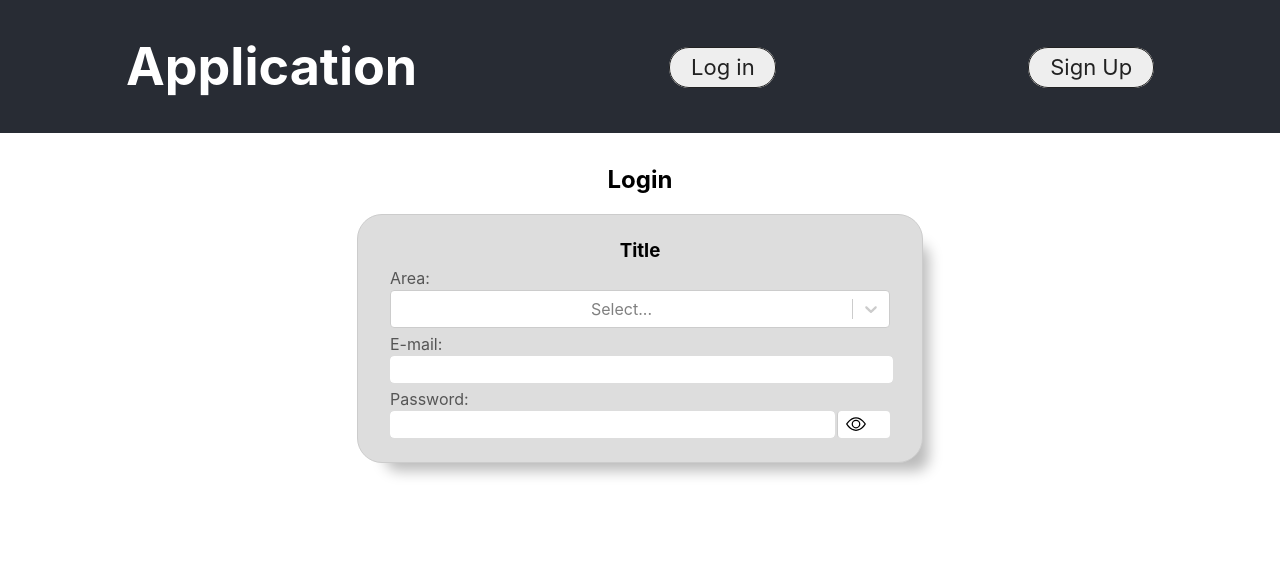
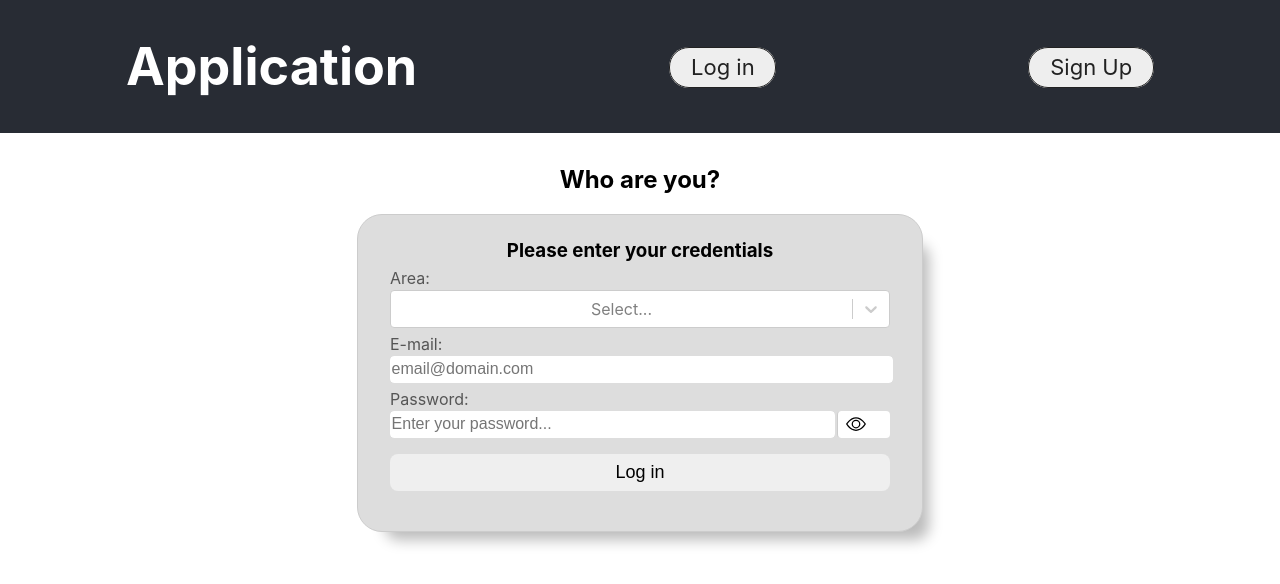
Before and after one commit to i-wolffe/sqlexpress-client, a React (Create React App) app: page /login in a window 1280 px wide. Shown: the top 584 px of the page. Built offline with nearby package versions, Linux system fonts and the light colour scheme.

Commit message:
Added functionality of login query

```diff
--- a/src/App.css
+++ b/src/App.css
@@ -106,6 +106,10 @@ span.toggle {
   border-radius: 4px;
 }
 
+span.toggle:hover {
+  background-color: #BBB;
+}
+
 label {
   text-align: start;
   justify-content: left;
@@ -129,13 +133,13 @@ input {
   outline-style: solid;
   outline-color: #DDD;
 }
-input[type=email]:focus, input[type=password]:focus{
+input[type=text]:focus, input[type=password]:focus{
   outline-width: 2px !important;
   outline-style: solid;
   outline-color: #2684FF;
   color: #333333 !important;
 }
-input[type=email]:hover, input[type=password]:hover{
+input[type=text]:hover, input[type=password]:hover{
   outline-color: #AAA;
   color: #333333 !important;
 }
@@ -143,3 +147,22 @@ input[type=email]:hover, input[type=password]:hover{
 input::selection { background:#D3D3D3; color: #222;}
 input::-moz-selection { background:#D3D3D3; color: #222;}
 input::-webkit-selection { background:#D3D3D3; color: #222;}
+
+
+button.submit {
+  margin: 1rem 0rem;
+  min-height: 24px;
+  padding: 0.5rem;
+  font-size: large;
+  border-radius: 8px;
+  border: none;
+}
+button.submit:hover {
+  background-color: #BBB;
+}
+
+.errorMessage > p {
+  font-size: small;
+  text-align: left;
+  color: #AA0000;
+}
--- a/src/views/Login.jsx
+++ b/src/views/Login.jsx
@@ -1,5 +1,6 @@
 import React, { Component } from 'react'
 import Select from 'react-select'
+import axios from 'axios'
 import { BsEyeSlash,BsEye } from 'react-icons/bs'
 
 let selectAll = (e) => {
@@ -16,39 +17,86 @@ export class Login extends Component {
       role: '',
       password: '',
       showPassword: false,
+      showError: false,
       user: {}
     };
   }
   updateEmail = (e) => {
     this.setState({
-      email:e.target.value
+      email:e.target.value,
+      showError : false
     })
   }
   updateRole = (e) => { // Different because it comes from a react-Select input
     this.setState({
-      role:e.value
+      role:e.value,
+      showError : false
     })
   }
   updatePassword = (e) => {
     this.setState({
-      password:e.target.value
+      password:e.target.value,
+      showError : false
     })
   }
   togglePassword = (value) => {
     this.setState({
-      showPassword : value
+      showPassword : value,
+      showError : false
     })
   }
-  fetchUser = async (params)  => {
-    // user from the DB with post for security
+  validateData = async () => {
+    // First verify if email
+    let str = this.state.email
+    if (str.includes('@')) {
+      let at = str.indexOf('@')
+      str = str.slice(0,at)
+      if (str.indexOf('.')) {
+        let str = this.state.password
+        if (Boolean(str.match(/[^A-Za-z0-9]/g))) {
+          return true // Valid formats
+        }
+      }
+    }; return false   // any condition is not fullfiled
+  }
+  fetchUser = async (e) => {
+    await axios.post('http://127.0.0.1/login',[this.state])
+    .then(response => {
+      console.log(response)
+      this.setState({
+        user: response,
+        showError: false
+      })
+    })
+    .catch(ex => {
+      console.warn("Display credential Missmatch")
+      this.setState({
+        user: {},
+        showError: true
+      })
+    })
+  }
+  handleSubmit = (e)  => {
+    e.preventDefault()
+    // this.setState({ showError : false })
+    this.validateData().then(res => {
+      if (res) {
+        // Send Query
+        console.log('Ready for query')
+        this.fetchUser(e)
+      } else {
+        console.log('Display wrong data format')
+        this.setState({ showError : true })
+      }
+    })
   }
   render() {
     return (
       <div>
-        <h2>Login</h2>
+        <h2>Who are you?</h2>
         <div >
-          <form className="login-card" action="">
-            <h3 className="login-card-title">Title</h3>
+          <form className="login-card">
+            <h3 className="login-card-title">Please enter your credentials</h3>
             <div>
               <label htmlFor="role-sleector" id="role-label">Area:</label>
               <Select
@@ -65,19 +113,29 @@ export class Login extends Component {
             </div>
             <div>
               <label htmlFor="email-input" id="email-label">E-mail:</label>
-              <input onClick={selectAll} type="email" id="email-input"
+              <input onClick={selectAll} type="text" id="email-input" placeholder="email@domain.com"
                 autoComplete="off" required={true} onChange={this.updateEmail}/>
             </div>
             <div>
               <label htmlFor="password-input" id="email-label">Password:</label>
               <div className="flex">
-              <input onClick={selectAll} type={this.state.showPassword ? "text" : "password"} id="password-input"
-                autoComplete="off" required={true} onChange={this.updatePassword}/>
+                <input type={this.state.showPassword ? "text" : "password"} id="password-input"  placeholder="Enter your password..."
+                  autoComplete="off" required={true} onChange={this.updatePassword}/>
                 <span className="toggle" onClick={() => this.togglePassword(!this.state.showPassword)}>
                    {this.state.showPassword ? <BsEyeSlash/> : <BsEye /> }
                 </span>
               </div>
             </div>
+            <div>
+              <button className="submit" onClick={this.handleSubmit}>Log in</button>
+            </div>
+            {this.state.showError
+            ?
+              <div className="errorMessage">
+                <p >** Whoops! there seems to be something wrong with your credentials.</p>
+                <p >Please verify them and try again</p>
+              </div>
+            : null }
           </form>
         </div>
       </div>
```
